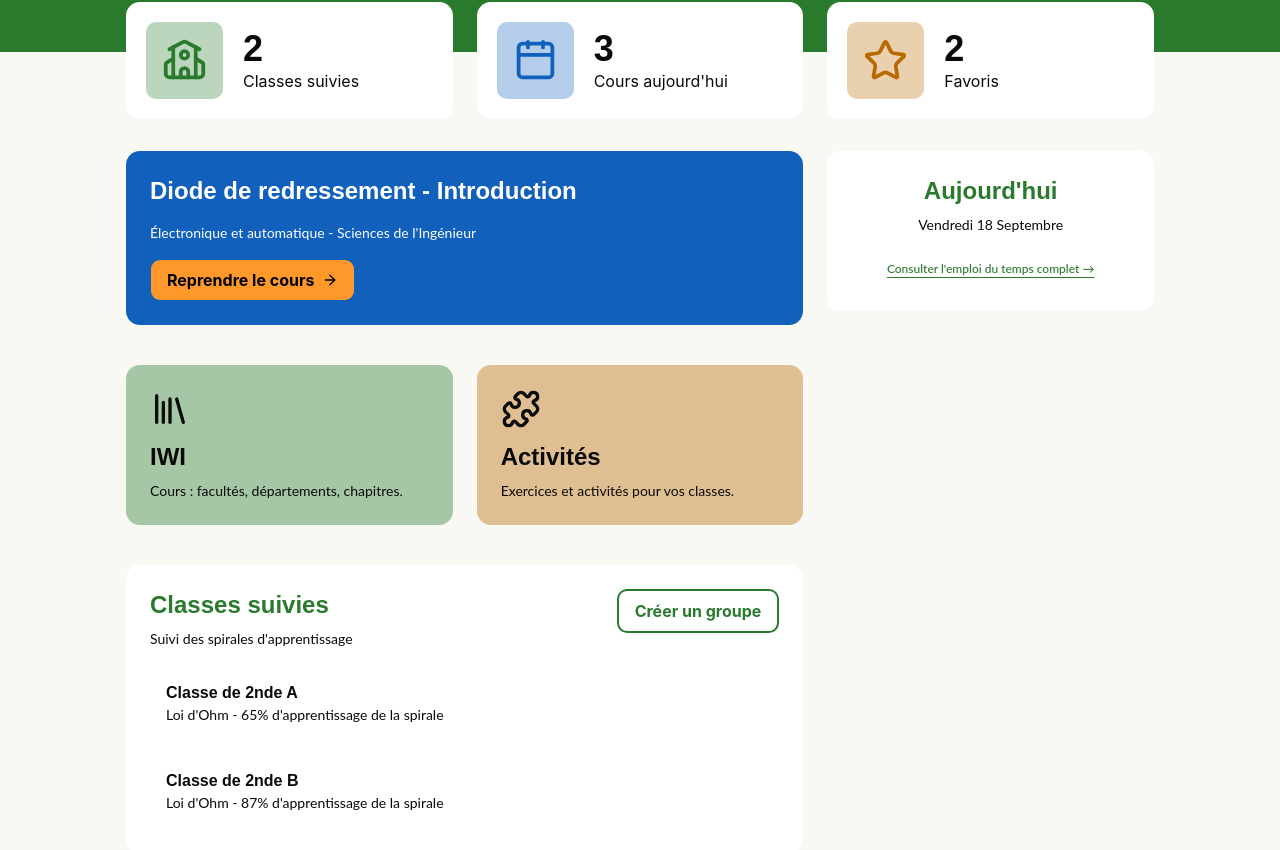
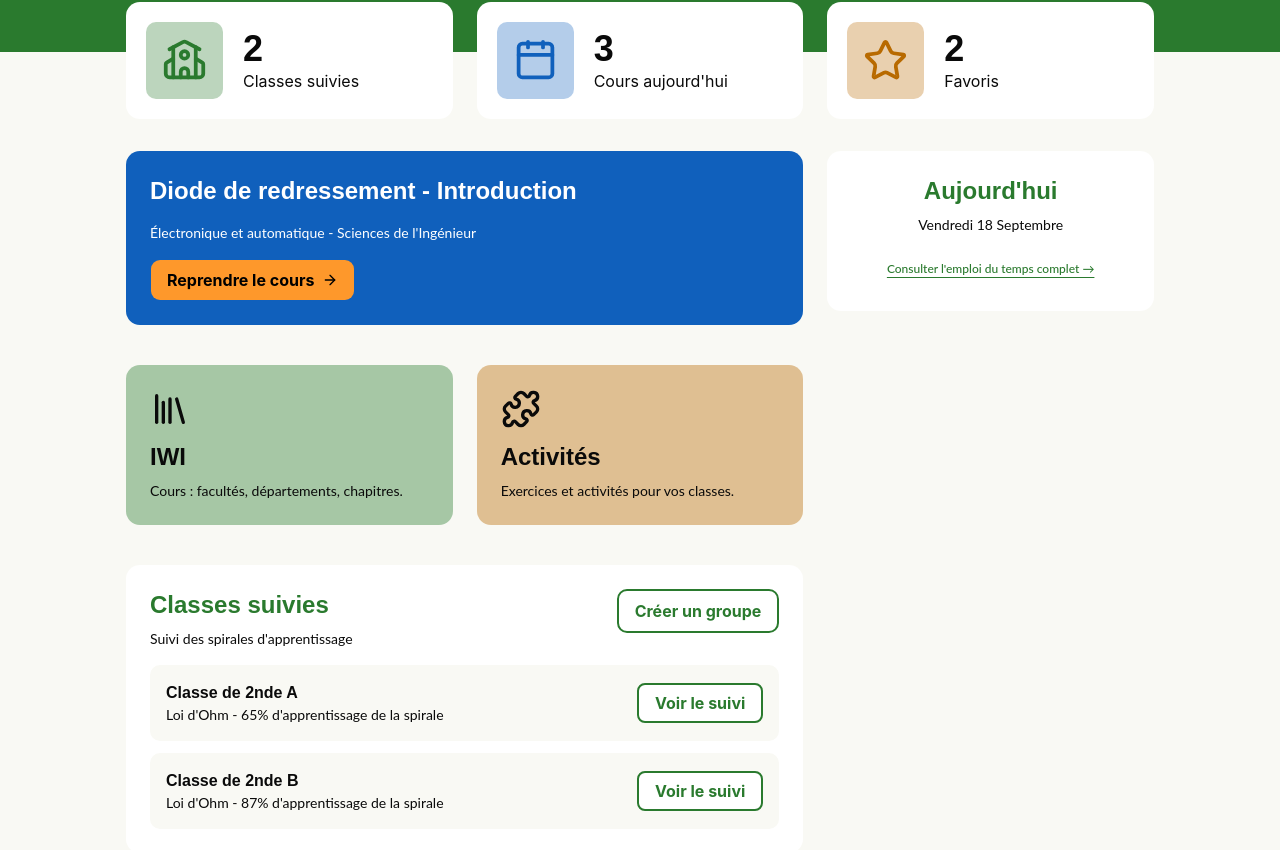
Before and after one commit to Linkaly31/SAE_Outix, a Next.js app in the folder outix/: page /accueil in a window 1280 px wide. Shown: the part 236-1086 px from the top of the page. Built offline with nearby package versions, Linux system fonts and the light colour scheme.

Commit message:
Fix changes applicated on wrong file

```diff
--- a/outix/src/app/accueil/page.tsx
+++ b/outix/src/app/accueil/page.tsx
@@ -76,14 +76,16 @@ export default function HomePage() {
                   {followedClasses.map((item) => (
                     <li
                       key={item.name}
-                      className="flex flex-wrap items-center justify-between gap-4 rounded-lg bg-[#FFFFFF] p-4"
+                      className="flex flex-wrap items-center justify-between gap-4 rounded-lg bg-[#F9F9F4] p-4"
                     >
                       <div>
                         <p className="font-title font-bold">{item.name}</p>
                         <p className="font-body text-sm">{item.detail}</p>
                       </div>
 
-
+                      <Button variant="discreet" size="sm" className="shrink-0">
+                        Voir le suivi
+                      </Button>
                     </li>
                   ))}
                 </ul>
```
